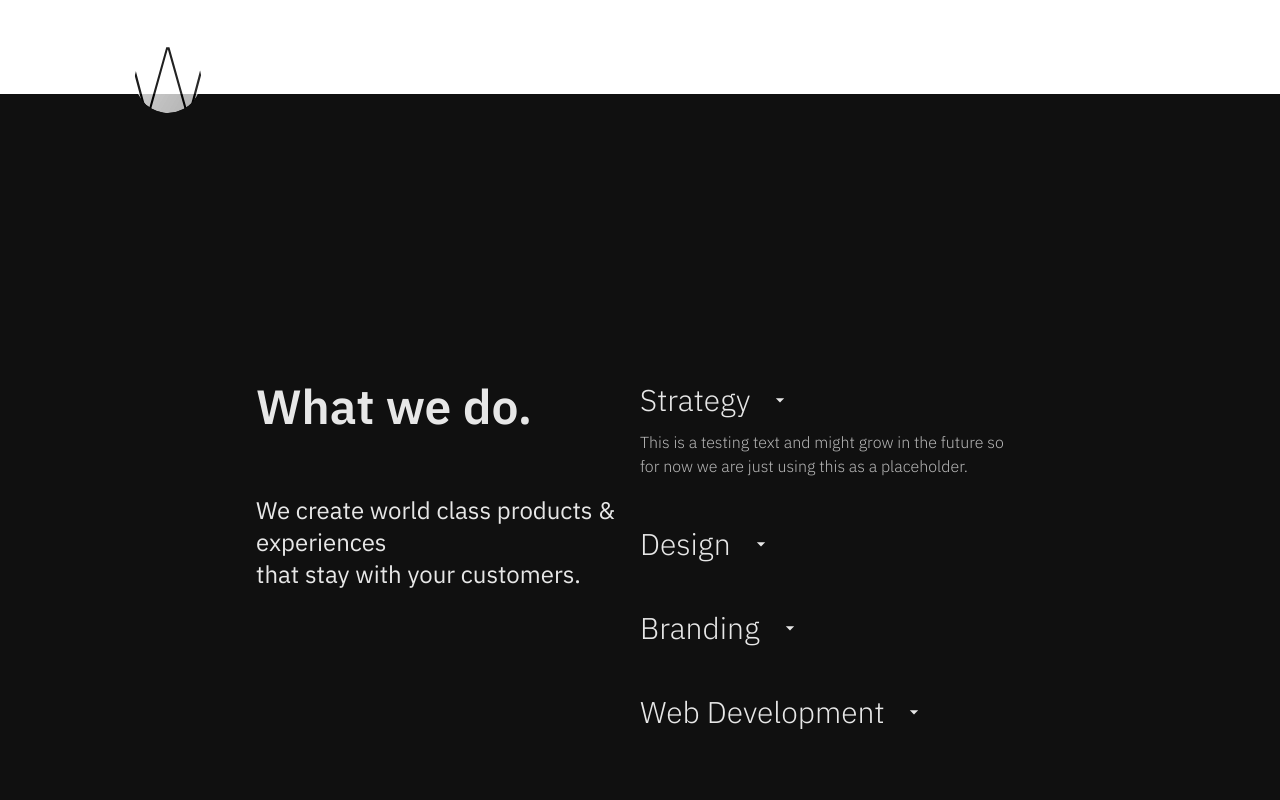
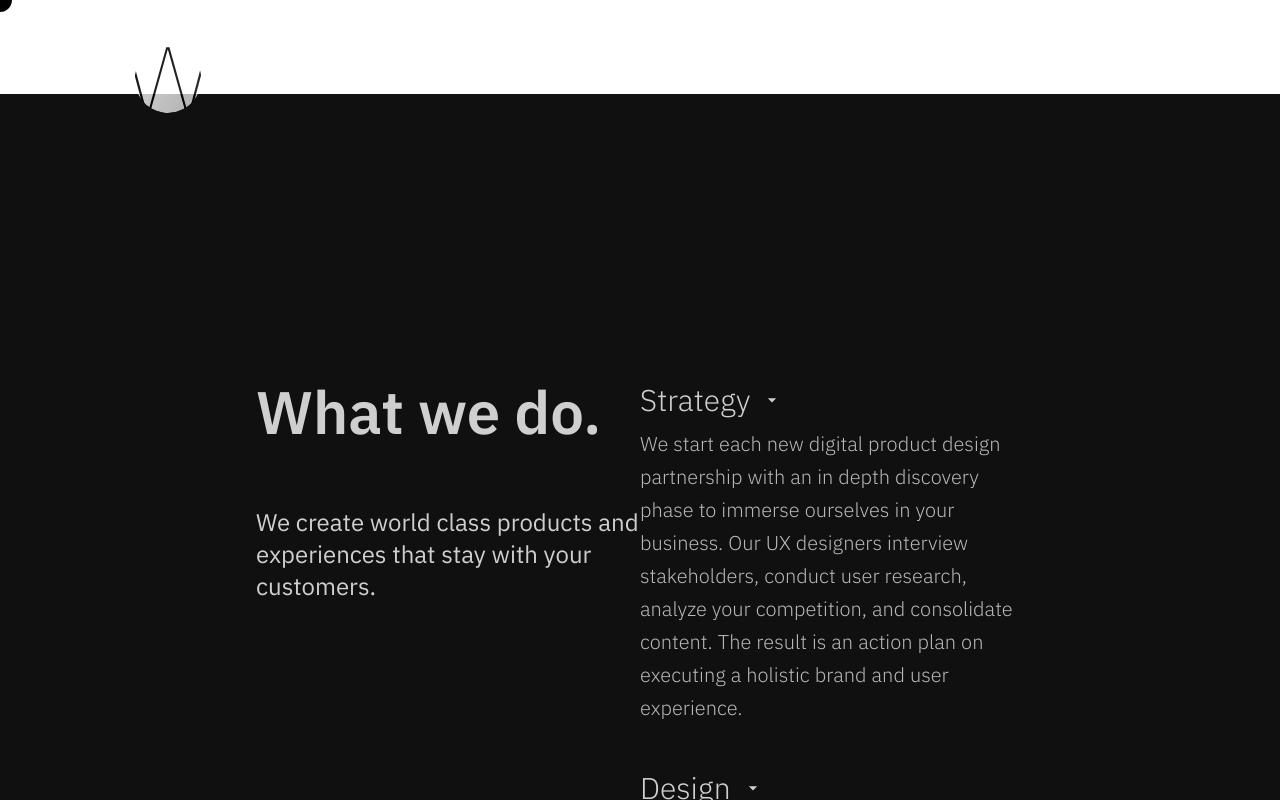
Before and after one commit to hassanhamza930/Waltontech, a Next.js app: page /design in a window 1280 px wide. Both pictures are taken after a click on the button "Strategy". Shown: the part 1058-1858 px from the top of the page. Built offline with nearby package versions, Linux system fonts and the light colour scheme.

Commit message:
What we do section improved.

```diff
--- /dev/null
+++ b/app/design/components/cursor.tsx
@@ -0,0 +1,53 @@
+"use client";
+
+import { useEffect, useRef, useState } from "react";
+import {motion} from "framer-motion";
+
+
+interface MousePosition {
+    x: number;
+    y: number;
+}
+
+
+
+export function useMousePosition() {
+    const [mousePosition, setMousePosition] = useState<MousePosition>({ x: 0, y: 0 });
+
+    useEffect(() => {
+      const mouseMoveHandler = (event:MouseEvent) => {
+        const { clientX, clientY } = event;
+        setMousePosition({ x: clientX, y: clientY });
+      };
+      document.addEventListener("mousemove", mouseMoveHandler);
+
+      return () => {
+        document.removeEventListener("mousemove", mouseMoveHandler);
+      };
+    }, []);
+
+    return mousePosition;
+  }
+
+
+
+
+export default function CustomCursor() {
+
+    const { x, y } = useMousePosition();
+
+    useEffect(() => {
+
+    }, [])
+
+
+    return (
+        <div
+        className='hidden md:flex dot backdrop-invert bg-transparent h-6 w-6'
+        style={{
+            left: `${x}px` ,
+            top: `${y}px` ,
+        }}
+    />
+    )
+}
--- a/app/design/components/hero.tsx
+++ b/app/design/components/hero.tsx
@@ -6,7 +6,7 @@ import { motion } from "framer-motion";
 function Hero() {
     return (
         <div className="bg-tan flex h-full w-full justify-center items-center">
-            <div className="h-full flex flex-col justify-start w-full items-center pt-96 pb-24">
+            <div className="h-full flex flex-col justify-start w-full items-center pt-96 md:pb-24">
                 <motion.div
                     initial={{ opacity: 0, y: 20 }}
                     animate={{ opacity: 1, y: 0 }}
--- a/app/design/components/whatwedo.tsx
+++ b/app/design/components/whatwedo.tsx
@@ -3,7 +3,7 @@
 import { MdArrowDropDown } from "react-icons/md";
 import { Disclosure, Transition } from '@headlessui/react';
 import { Fragment, useEffect, useState } from "react";
-import { motion, AnimatePresence} from "framer-motion";
+import { motion, AnimatePresence } from "framer-motion";
 import { isBlackBackgroundAtom } from "../atoms";
 import { useInView } from "react-intersection-observer";
 import { useRecoilState } from "recoil";
@@ -11,7 +11,7 @@ import { useRecoilState } from "recoil";
 interface DropdownInfoProps {
     text: string,
     details: string,
-    index:number
+    index: number
 }
 
 function DropdownInfo(props: DropdownInfoProps) {
@@ -24,11 +24,13 @@ function DropdownInfo(props: DropdownInfoProps) {
                 "visible": { opacity: 1, y: 0 },
                 "hidden": { opacity: 0, y: 20 },
             }}
-            transition={{ duration: 1, delay: (props.index+1)*0.2 }}
+            transition={{ duration: 1, delay: (props.index + 1) * 0.2 }}
             whileInView={"visible"}
-            className="flex flex-col justify-start items-start gap-3 w-[80%] md:w-96 mb-6 md:mb-12">
-            <button onClick={() => { setdetailsOpen(!detailsOpen) }} className="flex flex-row justify-center items-center gap-5">
-                <div className="text-2xl md:text-3xl">{props.text}</div>
+            className="flex flex-col justify-start items-start gap-3 w-full md:w-96 mb-6 md:mb-12">
+            <button onClick={() => { setdetailsOpen(!detailsOpen) }} className="flex flex-row justify-center items-center gap-3">
+                <div className="text-2xl md:text-3xl font-regular">
+                    {props.text}
+                </div>
                 <MdArrowDropDown size={20} className="" />
             </button>
 
@@ -40,9 +42,22 @@ function DropdownInfo(props: DropdownInfoProps) {
                         initial={{ height: 0, opacity: 0 }}
                         animate={{ height: "auto", opacity: 1 }}
                         exit={{ height: 0, opacity: 0 }}
-                        transition={{ duration: 0.4 }}
-                        className="text-tan/70 text-md flex">
-                        {props.details}
+                        transition={{ duration: 0.4,ease:"easeInOut" }}
+                        className="text-tan/70 text-md md:text-xl flex flex-wrap justify-start items-start gap-[4px] md:gap-[5px] w-full md:w-96">
+                        {
+                            props.details.split(" ").map((word, index) => {
+                                return (
+                                    <motion.div
+                                        initial={{ opacity: 0, y: 20 }}
+                                        animate={{ opacity: 1, y: 0 }}
+                                        exit={{ opacity: 0 }}
+                                        transition={{ delay: (index + 1) * 0.01, duration: 0.1 }}
+                                    >
+                                        {word}
+                                    </motion.div>
+                                )
+                            })
+                        }
                     </motion.div>
                 }
             </AnimatePresence>
@@ -60,20 +75,22 @@ function Whatwedo() {
     });
 
     useEffect(() => {
-        if(inView){
+        if (inView) {
             setisBlackBg(true);
         }
-        else{
+        else {
             setisBlackBg(false);
         }
-    },[inView]);
+    }, [inView]);
 
     return (
-        <div className="h-full w-full bg-black text-tan/90 py-24  md:py-72 flex justify-center items-center">
 
-            <div className="flex flex-col md:flex-row justify-start md:justify-between items-center md:items-start w-full md:w-[60%] h-full">
+        <div className="flex justify-center items-center w-full h-full bg-black text-tan/80">
+            <div className="flex flex-col md:flex-row justify-center items-start w-[80%] md:gap-0 gap-12 md:w-[60%] h-full py-24 md:py-72">
 
-                <div  className="flex flex-col justify-start items-start w-[80%]  md:w-full">
+                <div className="flex justify-start items-center w-full h-full ">
+
+                    <div className="flex flex-col justify-start items-start w-full">
                         <motion.div
                             initial="hidden"
                             variants={{
@@ -82,7 +99,7 @@ function Whatwedo() {
                             }}
                             transition={{ duration: 1, delay: 0.3 }}
                             whileInView={"visible"}
-                        className="text-4xl md:text-5xl font-semibold">What we do.</motion.div>
+                            className="text-5xl md:text-6xl font-semibold">What we do.</motion.div>
                         <motion.div
                             initial="hidden"
                             variants={{
@@ -91,20 +108,28 @@ function Whatwedo() {
                             }}
                             transition={{ duration: 1, delay: 0.5 }}
                             whileInView={"visible"}
-                        className="text-xl md:text-2xl font-regular mt-8 md:mt-16">We create world class products & experiences <br />that stay with your customers.</motion.div>
+                            className="text-xl md:text-2xl font-regular mt-8 md:mt-16">We create world class products and experiences that stay with your customers.</motion.div>
                     </div>
 
-                <div ref={ref} className="flex flex-col w-full md:w-min justify-start items-center md:items-start font-regular md:font-light mt-12 md:mt-0">
-                    <DropdownInfo index={0} text="Strategy" details="This is a testing text and might grow in the future so for now we are just using this as a placeholder." />
-                    <DropdownInfo index={1} text="Design" details="This is a testing text and might grow in the future so for now we are just using this as a placeholder." />
-                    <DropdownInfo index={2} text="Branding" details="This is a testing text and might grow in the future so for now we are just using this as a placeholder." />
-                    <DropdownInfo index={3} text="Web Development" details="This is a testing text and might grow in the future so for now we are just using this as a placeholder." />
-                    {/* <div ref={ref} className="h-2 bg-tan w-96"></div> */}
                 </div>
 
 
+
+                <div className="flex flex-col w-full h-full justify-start md:justify-center items-start md:items-end font-regular md:font-light">
+
+                    <div ref={ref} className="flex flex-col justify-start items-start font-regular md:font-light mt-12 md:mt-0">
+                        <DropdownInfo index={0} text="Strategy" details="We start each new digital product design partnership with an in depth discovery phase to immerse ourselves in your business. Our UX designers interview stakeholders, conduct user research, analyze your competition, and consolidate content. The result is an action plan on executing a holistic brand and user experience." />
+                        <DropdownInfo index={1} text="Design" details="UI/UX design is a defining factor for any digital product these days. We're a user experience and UI design agency focused on improving conversion and increasing customer engagement. Our UI/UX design capabilities don't stop at mobile apps, web applications, or multi‑platform digital experiences. As a UX design agency, we create products and services that provide outstanding usability while fully embracing your brand's personality" />
+                        <DropdownInfo index={2} text="Branding" details="A brand today is all about how it makes your customers feel. It's not a logo, visual identity, or digital product design. but rather a cohesive system that spans across all mediums and touchpoints. We're a branding agency offering a complete solution from naming and logo design to communications and style guides." />
+                        <DropdownInfo index={3} text="Web Development" details="We're a web design agency creating next‑level websites by strategically blending user experience and brand storytelling. Our web designers and developers create responsive websites that feel at home on any device. Product landing pages, marketing sites, or UX UI for company intranet portals – we do it all." />
+                        {/* <div ref={ref} className="h-2 bg-tan w-96"></div> */}
+                    </div>
                 </div>
 
+
+
+
+            </div>
         </div>
     );
 }
--- /dev/null
+++ b/app/design/components/work.tsx
@@ -0,0 +1,23 @@
+function PortfolioCard(){
+
+}
+
+
+
+function Work() {
+    return (
+        <div className="bg-tan text-black/90 flex flex-col justify-start items-center w-full h-full py-10">
+            <div className="flex flex-col justify-center items-center w-[60%]">
+
+                <div className="flex flex-row justify-center gap-5 items-start w-full">
+                    <div className="h-[600px] w-full bg-black/90 rounded-md"></div>
+                    <div className="h-[500px] w-full bg-black/90 rounded-md"></div>
+                </div>
+
+
+            </div>
+        </div>
+     );
+}
+
+export default Work;
--- a/app/design/page.tsx
+++ b/app/design/page.tsx
@@ -3,8 +3,8 @@
 
 import { IBM_Plex_Sans } from "next/font/google";
 import Header, { SideMenu } from "./components/header";
-import { useState, useEffect } from "react";
-import { AnimatePresence, useMotionValueEvent, useScroll } from "framer-motion";
+import { useState, useEffect, useRef } from "react";
+import { AnimatePresence, motion, MotionValue, useMotionValue, useMotionValueEvent, useScroll, useTransform, motionValue, animate, useSpring } from "framer-motion";
 import { useInView } from "react-intersection-observer";
 import { isBlackBackgroundAtom } from "./atoms";
 import { useRecoilState } from "recoil";
@@ -12,14 +12,14 @@ import Hero from "./components/hero";
 import Whatwedo from "./components/whatwedo";
 import { Metadata } from "next";
 import About from "./components/about";
+import Work from "./components/work";
+import CustomCursor from "./components/cursor";
 
 const plex = IBM_Plex_Sans({
     subsets: ['latin'],
     display: 'swap',
     weight: ["100", "200", "300", '400', "500", "600", "700"]
 });
-
-
 
 
 
@@ -31,7 +31,9 @@ function Design() {
 
 
     return (
-        <div style={{ fontFamily: plex.style.fontFamily }} className="h-full w-full bg-tan flex flex-col justify-start items-start">
+        <div style={{ fontFamily: plex.style.fontFamily }} className="cursor-none hover:cursor-none h-full w-full bg-tan flex flex-col justify-start items-start">
+            <CustomCursor />
+
 
             <Header setSideBarOpen={setsideBarOpen} sideBarOpen={sideBarOpen} />
 
@@ -39,9 +41,10 @@ function Design() {
                 {sideBarOpen && <SideMenu setSideBarOpen={setsideBarOpen} sideBarOpen={sideBarOpen} />}
             </AnimatePresence>
 
-            <Hero/>
-            <Whatwedo/>
-            <About/>
+            <Hero />
+            <Whatwedo />
+            <About />
+            <Work />
 
             {/* <div className="h-screen w-full bg-tan"></div> */}
             <div className="h-screen w-full bg-black flex justify-center items-center">
--- a/app/globals.css
+++ b/app/globals.css
@@ -1,7 +1,40 @@
-
 @tailwind base;
 @tailwind components;
 @tailwind utilities;
+
+* {
+  cursor: none;
+  }
+
+.dot {
+  position: fixed;
+  top: 50%;
+  left: 50%;
+  border-radius: 100%;
+  transform: translate(-50%, -50%);
+  z-index: 999;
+  pointer-events: none;
+}
+
+
+@keyframes cursorAnim {
+  0% {
+    transform: scale(1);
+  }
+
+  50% {
+    transform: scale(1.1);
+  }
+
+  100% {
+    transform: scale(1);
+    opacity: 0;
+  }
+}
+
+.expand {
+  animation: cursorAnim 1s forwards;
+}
 
 
 
--- a/package.json
+++ b/package.json
@@ -19,6 +19,7 @@
     "next": "13.4.1",
     "postcss": "8.4.23",
     "react": "18.2.0",
+    "react-animated-cursor": "^2.6.0",
     "react-dom": "18.2.0",
     "react-icons": "^4.8.0",
     "react-intersection-observer": "^9.4.3",
```
Also changed, not shown: app/design/components/about.tsx (+4 -4 lines), 1 other file (tests, documents, lock files or other folders). Lines whose indentation alone changed are shown as unchanged.
